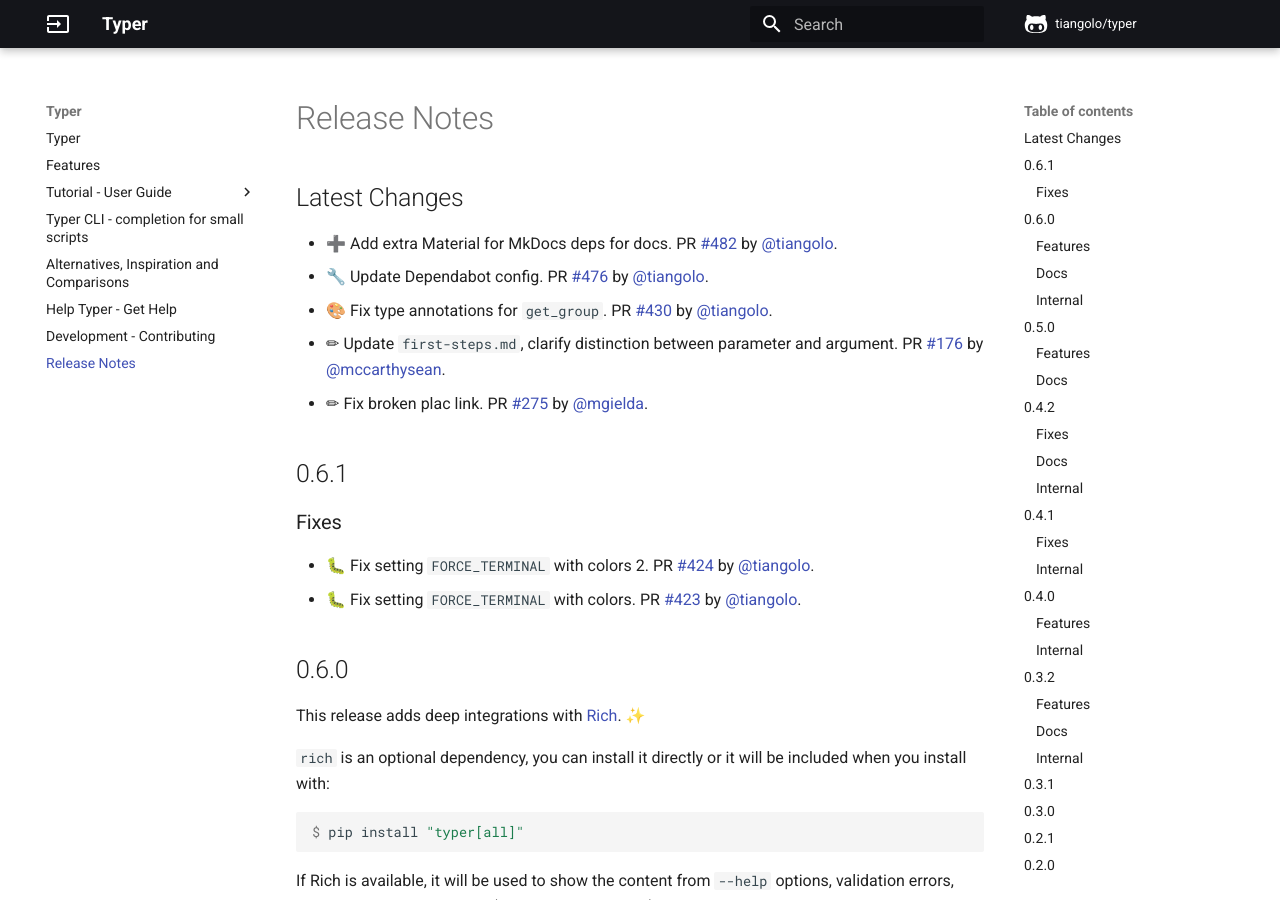
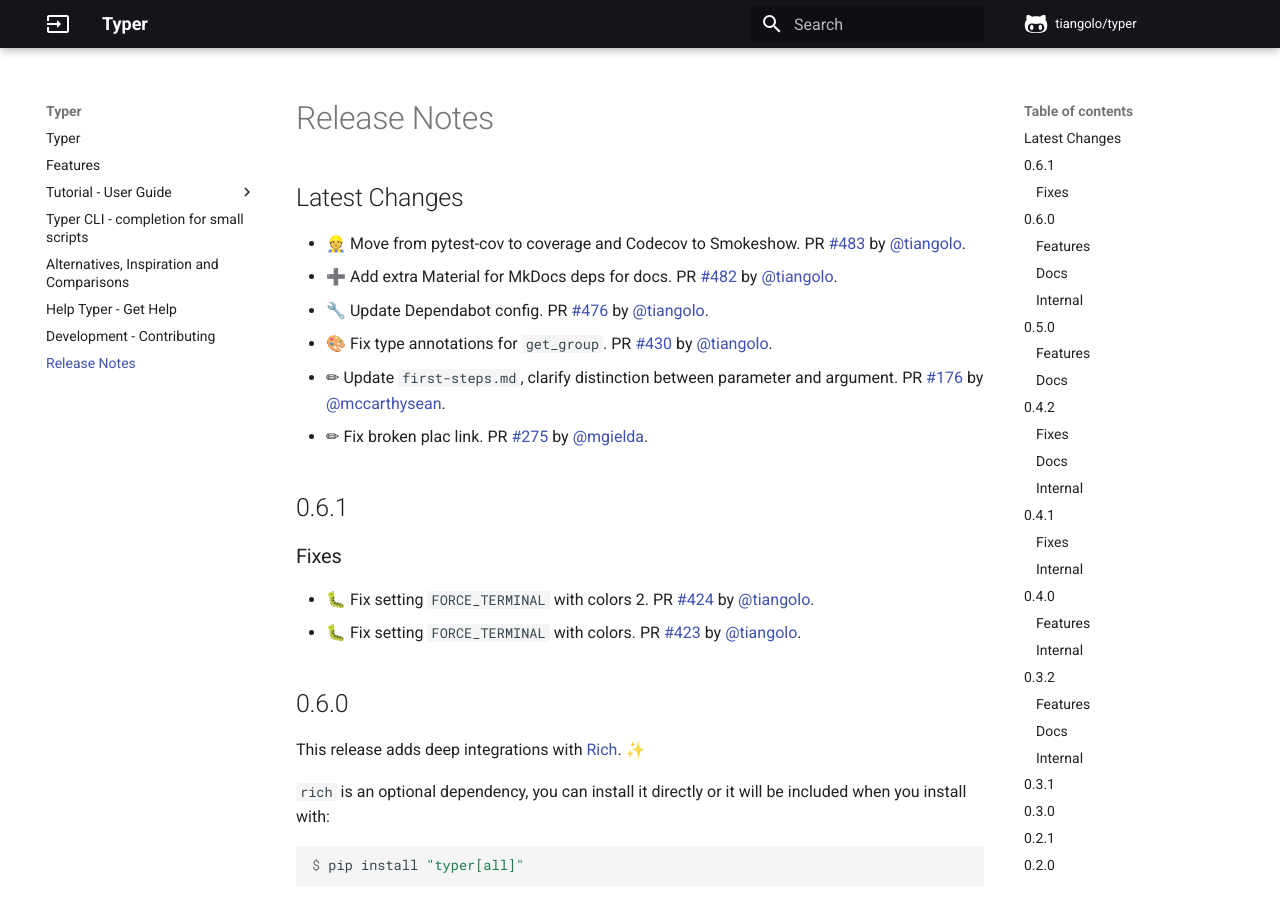
Before and after one commit to RED0731/red_pythonTyper, an MkDocs documentation site: the page built from docs/release-notes.md, in a window 1280 px wide and 900 px high. Built offline with MkDocs 1.6.1 and Material for MkDocs 9.7.7, drawn with Linux system fonts in a browser that asks for light colours; comment, search, counter and statistics services are not loaded.

Commit message:
📝 Update release notes

```diff
--- a/docs/release-notes.md
+++ b/docs/release-notes.md
@@ -1,5 +1,6 @@
 ## Latest Changes
 
+* 👷 Move from pytest-cov to coverage and Codecov to Smokeshow. PR [#483](https://github.com/tiangolo/typer/pull/483) by [@tiangolo](https://github.com/tiangolo).
 * ➕ Add extra Material for MkDocs deps for docs. PR [#482](https://github.com/tiangolo/typer/pull/482) by [@tiangolo](https://github.com/tiangolo).
 * 🔧 Update Dependabot config. PR [#476](https://github.com/tiangolo/typer/pull/476) by [@tiangolo](https://github.com/tiangolo).
 * 🎨 Fix type annotations for `get_group`. PR [#430](https://github.com/tiangolo/typer/pull/430) by [@tiangolo](https://github.com/tiangolo).
```
